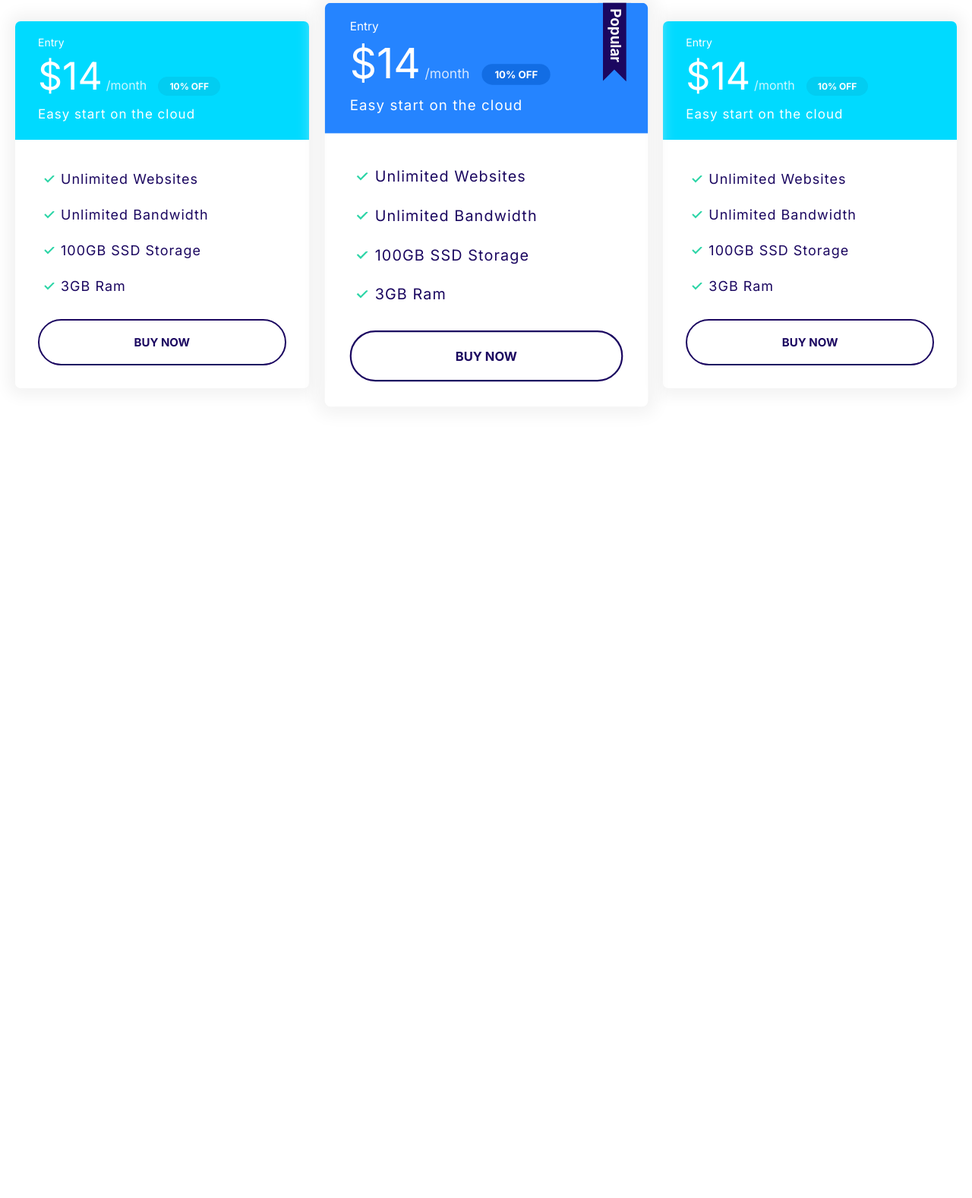
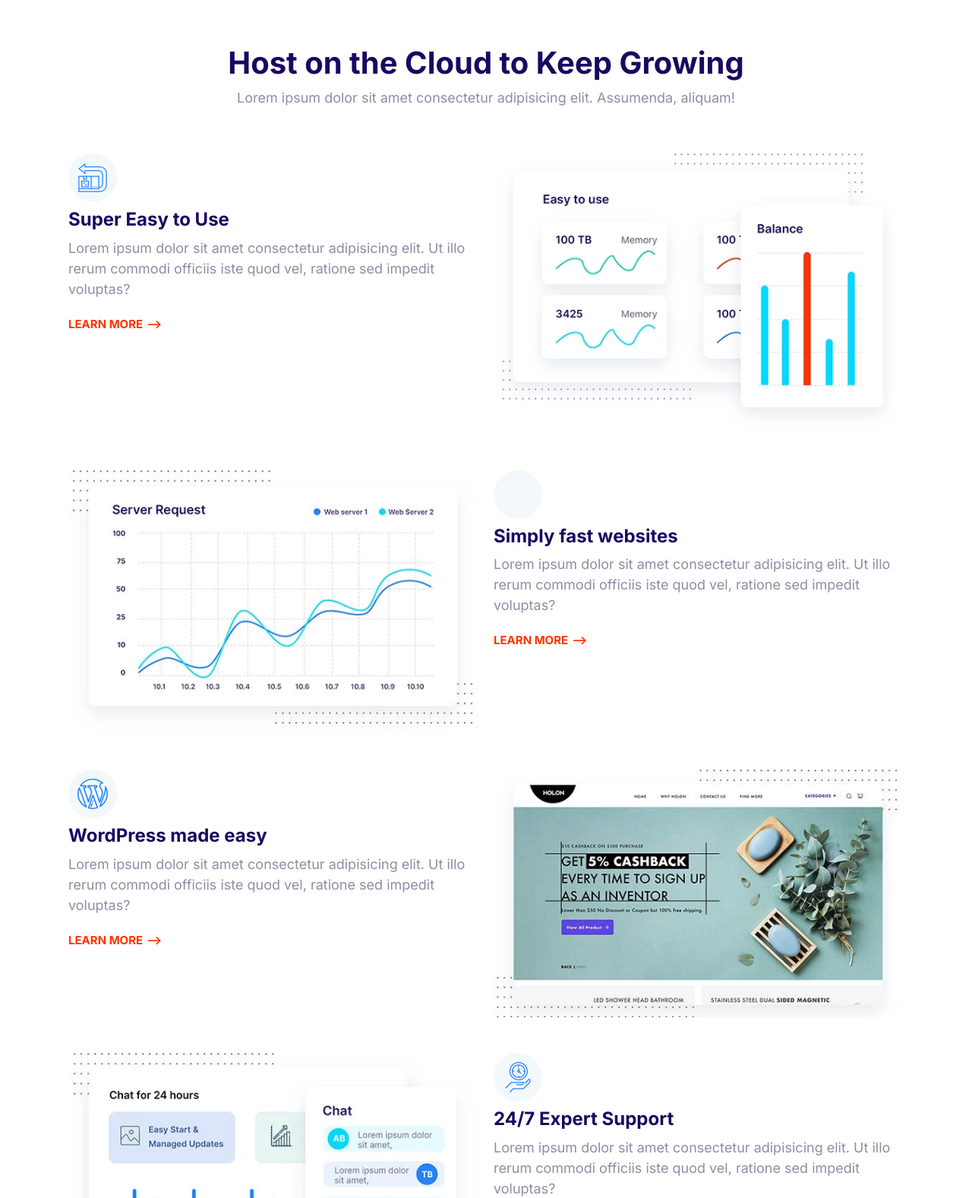
Before and after one commit to caiudias/cursomosh, a plain HTML site: page index.html in a window 1280 px wide. Shown: the part 32-1609 px from the top of the page at 76% size. Before the commit the page ends 800 px from the top, so only its background shows below. Drawn offline with Linux system fonts and the light colour scheme.

Commit message:
Features Block sorted.

```diff
--- a/css/styles.css
+++ b/css/styles.css
@@ -278,7 +278,7 @@ a {
 }
 /*Plans*/
 
-.plan{
+.plan {
   transition: transform 0.2s ease-out;
 }
 
@@ -313,7 +313,7 @@ a {
   margin-bottom: 2rem;
   letter-spacing: 1px;
 }
-.plan--popular{
+.plan--popular {
   transform: scale(1.1);
 }
 .plan--popular .card__header {
@@ -328,10 +328,10 @@ a {
   top: -6px;
   right: 5%;
 }
-.plan:hover{
+.plan:hover {
   transform: scale(1.05);
 }
-.plan--popular:hover{
+.plan--popular:hover {
   transform: scale(1.15);
 }
 @media screen and (min-width: 1024px) {
@@ -415,7 +415,7 @@ a {
   .grid--1x2 {
     grid-template-columns: 1fr 1fr;
   }
-  .grid--1x3{
+  .grid--1x3 {
     grid-template-columns: 1fr 1fr 1fr;
   }
 }
@@ -639,3 +639,17 @@ a {
   max-width: 500px;
   margin: 0 auto;
 }
+/*Features*/
+.feature {
+  gap: 4rem 2rem;
+  margin: 12rem 0;
+}
+.feature:first-of-type {
+  margin-top: 6rem;
+}
+.feature__heading {
+  margin: 1rem 0;
+}
+.feature__image {
+  width: 100%;
+}
--- a/index.html
+++ b/index.html
@@ -15,70 +15,140 @@
     <link rel="stylesheet" href="css/styles.css" />
   </head>
   <body>
-    <section class="domain block block-plans">
-      <div class="grid grid--1x3">
-        <div class="plan">
-          <div class="card card--secondary">
-            <header class="card__header">
-              <h3 class="plan__name">Entry</h3>
-              <span class="plan__price">$14</span>
-              <span class="plan__billing-cycle">/month</span>
-              <span class="badge badge--secondary badge--small">10% OFF</span>
-              <span class="plan__description">Easy start on the cloud</span>
-            </header>
-            <div class="card__body">
-              <ul class="list list--tick">
-                <li class="list__item">Unlimited Websites</li>
-                <li class="list__item">Unlimited Bandwidth</li>
-                <li class="list__item">100GB SSD Storage</li>
-                <li class="list__item">3GB Ram</li>
-              </ul>
-              <button class="button button--outline button--block">Buy Now</button>
-            </div>
-          </div>
+    <section class="block container">
+      <header class="block__header">
+        <h2 class="block--header">Host on the Cloud to Keep Growing</h2>
+        <p>Lorem ipsum dolor sit amet consectetur adipisicing elit. Assumenda, aliquam!</p>
+      </header>
+      <article class="grid grid--1x2 feature feature__content">
+        <div class="feature__content">
+          <span class="icon-container">
+            <svg class="icon icon--primary">
+              <use xlink:href="images/sprite.svg#easy"></use>
+            </svg>
+          </span>
+          <h3 class="feature__heading feature__content">Super Easy to Use</h3>
+          <p>
+            Lorem ipsum dolor sit amet consectetur adipisicing elit. Ut illo
+            rerum commodi officiis iste quod vel, ratione sed impedit voluptas?
+          </p>
+          <a href="#" class="link-arrow">Learn More</a>
         </div>
-        <div class="plan plan--popular">
-          <div class="card card--primary">
-            <header class=" card__header">
-              <h3 class="plan__name">Entry</h3>
-              <span class="plan__price">$14</span>
-              <span class="plan__billing-cycle">/month</span>
-              <span class="badge badge--primary badge--small">10% OFF</span>
-              <span class="plan__description">Easy start on the cloud</span>
-            </header>
-            <div class="card__body">
-              <ul class="list list--tick">
-                <li class="list__item">Unlimited Websites</li>
-                <li class="list__item">Unlimited Bandwidth</li>
-                <li class="list__item">100GB SSD Storage</li>
-                <li class="list__item">3GB Ram</li>
-              </ul>
-              <button class="button button--outline button--block">Buy Now</button>
-            </div>
-          </div>
+
+        <picture>
+          <source
+            type="image/webp"
+            srcset="images/easy.webp 1x, images/easy@2x.webp 2x"
+          />
+          <source
+            type="image/jpg"
+            srcset="images/easy.jpg 1x, images/easy@2x.jpg 2x"
+          />
+          <img
+            class="feature__image feature__content"
+            src="images/easy@2x.jpg"
+            alt=""
+          />
+        </picture>
+
+
+
+        <picture>
+          <source
+            type="image/webp"
+            srcset="images/fast.webp 1x, images/fast@2x.webp 2x"
+          />
+          <source
+            type="image/jpg"
+            srcset="images/fast.jpg 1x, images/fast@2x.jpg 2x"
+          />
+          <img
+            class="feature__image feature__content"
+            src="images/fast@2x.jpg"
+            alt=""
+          />
+        </picture>
+        <div class="feature__content">
+          <span class="icon-container">
+            <svg class="icon icon--primary">
+              <use xlink:href="images/sprite.svg#fast"></use>
+            </svg>
+          </span>
+          <h3 class="feature__heading feature__content">
+            Simply fast websites
+          </h3>
+          <p>
+            Lorem ipsum dolor sit amet consectetur adipisicing elit. Ut illo
+            rerum commodi officiis iste quod vel, ratione sed impedit voluptas?
+          </p>
+          <a href="#" class="link-arrow">Learn More</a>
         </div>
-        <div class="plan">
-          <div class="card card--secondary">
-            <header class="card__header">
-              <h3 class="plan__name">Entry</h3>
-              <span class="plan__price">$14</span>
-              <span class="plan__billing-cycle">/month</span>
-              <span class="badge badge--secondary badge--small">10% OFF</span>
-              <span class="plan__description">Easy start on the cloud</span>
-            </header>
-            <div class="card__body">
-              <ul class="list list--tick">
-                <li class="list__item">Unlimited Websites</li>
-                <li class="list__item">Unlimited Bandwidth</li>
-                <li class="list__item">100GB SSD Storage</li>
-                <li class="list__item">3GB Ram</li>
-              </ul>
-              <button class="button button--outline button--block">Buy Now</button>
-            </div>
-          </div>
+
+
+
+        <div class="feature__content">
+          <span class="icon-container">
+            <svg class="icon icon--primary">
+              <use xlink:href="images/sprite.svg#wordpress"></use>
+            </svg>
+          </span>
+          <h3 class="feature__heading feature__content">WordPress made easy</h3>
+          <p>
+            Lorem ipsum dolor sit amet consectetur adipisicing elit. Ut illo
+            rerum commodi officiis iste quod vel, ratione sed impedit voluptas?
+          </p>
+          <a href="#" class="link-arrow">Learn More</a>
         </div>
-      </div>
+
+        <picture>
+          <source
+            type="image/webp"
+            srcset="images/wordpress.webp 1x, images/wordpress@2x.webp 2x"
+          />
+          <source
+            type="image/jpg"
+            srcset="images/wordpress.jpg 1x, images/wordpress@2x.jpg 2x"
+          />
+          <img
+            class="feature__image feature__content"
+            src="images/wordpress@2x.jpg"
+            alt=""
+          />
+        </picture>
+
+
+
+        <picture>
+          <source
+            type="image/webp"
+            srcset="images/support.webp 1x, images/support@2x.webp 2x"
+          />
+          <source
+            type="image/jpg"
+            srcset="images/support.jpg 1x, images/support@2x.jpg 2x"
+          />
+          <img
+            class="feature__image feature__content"
+            src="images/support@2x.jpg"
+            alt=""
+          />
+        </picture>
+        <div class="feature__content">
+          <span class="icon-container">
+            <svg class="icon icon--primary">
+              <use xlink:href="images/sprite.svg#clock"></use>
+            </svg>
+          </span>
+          <h3 class="feature__heading feature__content">24/7 Expert Support</h3>
+          <p>
+            Lorem ipsum dolor sit amet consectetur adipisicing elit. Ut illo
+            rerum commodi officiis iste quod vel, ratione sed impedit voluptas?
+          </p>
+          <a href="#" class="link-arrow">Learn More</a>
+        </div>
+      </article>
     </section>
+
     <script src="/js/main.js"></script>
   </body>
 </html>
```
Also changed, not shown: components/plans-block.html (added, +64 -0 lines), images/easy.jpg (added), images/easy.webp (added), images/easy@2x.jpg (added), images/easy@2x.webp (added), images/fast.jpg (added), images/fast.webp (added), images/fast@2x.jpg (added), images/fast@2x.webp (added), images/support.jpg (added), images/support.webp (added), images/support@2x.jpg (added), images/support@2x.webp (added), images/wordpress.jpg (added), 3 more files.
